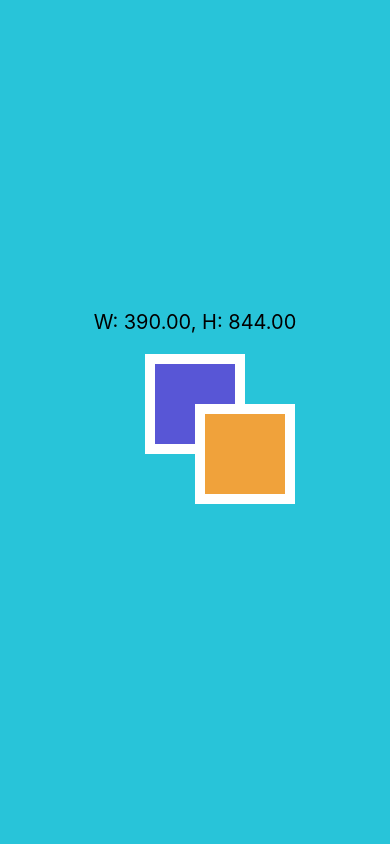
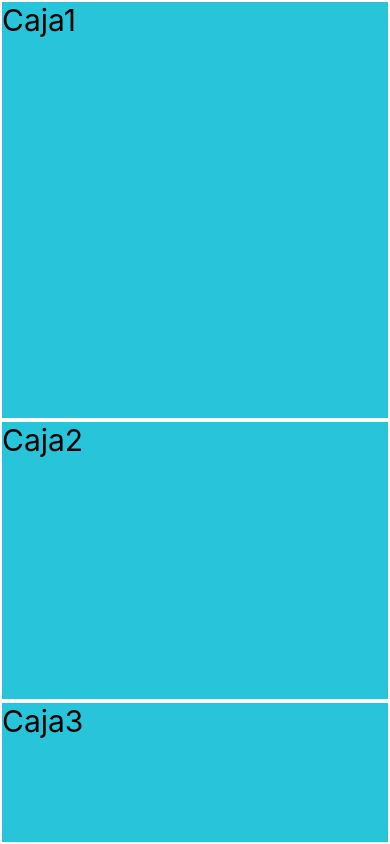
Before and after one commit to maximopeoficiales/counter-app-react-native-fh, a React Native app: screen / in a window 390 px wide. Built offline with nearby package versions, Linux system fonts and the light colour scheme.

Commit message:
ADD: explicacion de flex

```diff
--- a/App.tsx
+++ b/App.tsx
@@ -1,5 +1,5 @@
 import { SafeAreaView } from "react-native";
-import { PositionScreen } from "./src/screens/PositionScreen";
+import { FlexBoxScreen } from "./src/screens/FlexBoxScreen";
 
 const App = () => {
   return (
@@ -8,7 +8,8 @@ const App = () => {
       {/* <CounterScreen /> */}
       {/* <BoxObjectModelScreen /> */}
       {/* <DimensionsScreen /> */}
-      <PositionScreen />
+      {/* <PositionScreen /> */}
+      <FlexBoxScreen />
     </SafeAreaView>
   )
 }
--- /dev/null
+++ b/src/screens/FlexBoxScreen.tsx
@@ -0,0 +1,36 @@
+import { StyleSheet, Text, View } from 'react-native'
+
+export const FlexBoxScreen = () => {
+  return (
+    <View style={styles.container}>
+      <Text style={styles.box1}>Caja1</Text>
+      <Text style={styles.box2}>Caja2</Text>
+      <Text style={styles.box3}>Caja3</Text>
+    </View>
+  )
+}
+
+const styles = StyleSheet.create({
+  container: {
+    flex: 1,
+    backgroundColor: "#28C4D9",
+  },
+  box1: {
+    flex: 3, // 3+2+1=6 3/6
+    borderWidth: 2,
+    borderColor: "white",
+    fontSize: 30
+  },
+  box2: {
+    flex: 2, // 3+2+1=6 2/6
+    borderWidth: 2,
+    borderColor: "white",
+    fontSize: 30
+  },
+  box3: {
+    flex: 1,// 3+2+1=6 1/6
+    borderWidth: 2,
+    borderColor: "white",
+    fontSize: 30
+  },
+});
--- a/src/screens/PositionScreen.tsx
+++ b/src/screens/PositionScreen.tsx
@@ -1,28 +1,24 @@
-import { StyleSheet, Text, View, useWindowDimensions } from 'react-native'
+import { StyleSheet, View } from 'react-native';
 
 export const PositionScreen = () => {
-  const { width, height } = useWindowDimensions();
   return (
     <View style={styles.container}>
-      <Text style={styles.title}>W: {width.toFixed(2)}, H: {height.toFixed(2)}</Text>
       <View style={styles.boxPurple}></View>
       <View style={styles.boxOrange}></View>
+      <View style={styles.boxGreen}></View>
+      <View style={styles.boxRed}></View>
     </View>
   )
 }
 const styles = StyleSheet.create({
-  title: {
-    fontSize: 20,
-    marginVertical: 20,
-    textAlign: "center"
-  },
+
   container: {
-    flex: 1,
-    // width: 300,
-    // height: 300,
-    justifyContent: 'center',
-    alignItems: "center",
-    backgroundColor: "#28C4D9"
+    // flex: 1,
+    width: 400,
+    height: 400,
+    // justifyContent: 'center',
+    // alignItems: "center",
+    backgroundColor: "#28C4D9",
   },
   boxPurple: {
     width: 100,
@@ -30,17 +26,41 @@ const styles = StyleSheet.create({
     backgroundColor: "#5856D6",
     borderWidth: 10,
     borderColor: "white",
-    // top: 100,
-    // left: 100,
+    position: "absolute",
+    right: 0,
   },
   boxOrange: {
-    // position:"absolute",
+    position: "absolute",
     width: 100,
     height: 100,
     backgroundColor: "#F0A23B",
     borderWidth: 10,
     borderColor: "white",
-    top: -50,
-    left: 50,
+    bottom: 0,
+    right: 0,
+  },
+  boxGreen: {
+    position: "absolute",
+    width: 100,
+    height: 100,
+    backgroundColor: "green",
+    borderWidth: 10,
+    borderColor: "white",
+    bottom: 0,
+    left: 0,
+  },
+  boxRed: {
+    width: 100,
+    height: 100,
+    backgroundColor: "red",
+    borderWidth: 10,
+    borderColor: "white",
+    // position: "absolute",
+    // bottom: 0,
+    // left: 0,
+    // top: 0,
+    // right: 0,
+    // hace que todo lo comentado
+    // ...StyleSheet.absoluteFillObject
   }
 });
```
